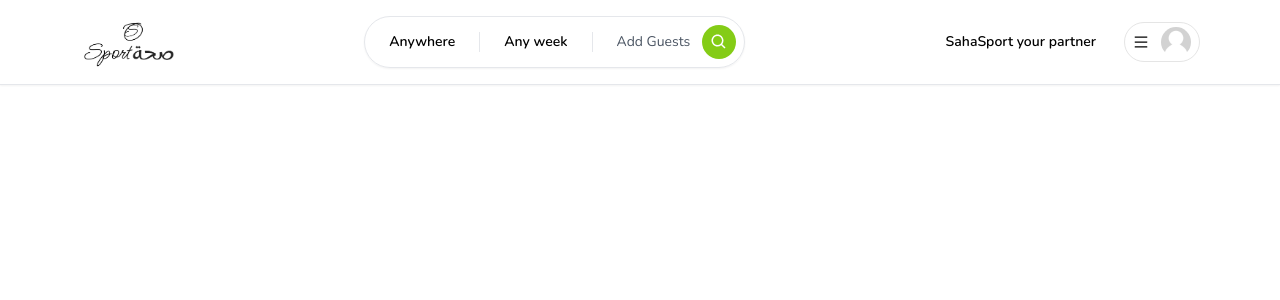
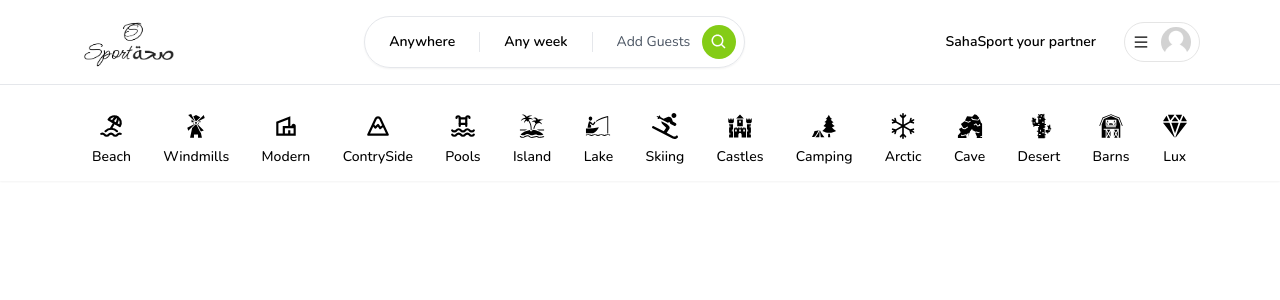
Before and after one commit to SofienDerbel/sahasport, a Next.js app: page / in a window 1280 px wide. Shown: the top 300 px of the page. Built offline with nearby package versions, Linux system fonts and the light colour scheme; no server answers.

Commit message:
categories with selection using path params

```diff
--- /dev/null
+++ b/app/components/CategoryBox.tsx
@@ -0,0 +1,66 @@
+import { useRouter, useSearchParams } from 'next/navigation';
+import React, { useCallback } from 'react';
+import { IconType } from 'react-icons';
+import qs from 'query-string'
+interface categoryBoxProps {
+    icon : IconType;
+    label: string;
+    selected?:boolean;
+}
+const CategoryBox:React.FC<categoryBoxProps> = ({
+icon: Icon,
+label,
+selected
+}) => {
+    const router = useRouter();
+    const params = useSearchParams();
+
+    const handleClick = useCallback(()=>{
+        let currentQuery = {};
+        selected=true;
+        if (params){
+            //parse them to become an object and not a string
+            currentQuery = qs.parse(params.toString());
+        }
+        //spread them and add the category
+        const updatedQuery: any = {
+            ...currentQuery,
+            category: label
+        }
+        //if we click on a tacegory and it is already selected we need to remove it from the selection
+        if(params?.get('category') === label){
+            delete updatedQuery.category;
+        }
+
+        const url = qs.stringifyUrl({
+            url:'/',
+            query: updatedQuery
+        },{skipNull: true});
+
+        router.push(url)
+    },[label,params,router])
+    return (
+        <div
+        onClick={handleClick}
+        className=
+        {`flex
+        flex-col
+        items-center
+        justify-center
+        gap-2
+        p-3
+        border-b-2
+        hover:text-neutral-800
+        transition
+        cursor-pointer
+        ${selected?'border-lime-300':'border-transparent'}
+        ${selected?'text-neutral-800': 'text-neutral-500'}}
+        `}>
+        <Icon size={26}/>
+        <div
+        className='font-medium text-sm'>{label}</div>
+        </div>
+    );
+};
+
+export default CategoryBox;
--- /dev/null
+++ b/app/components/navbar/Categories.tsx
@@ -0,0 +1,93 @@
+import React from 'react';
+import Container from '../Container';
+import { TbBeach, TbMountain, TbPool } from 'react-icons/tb';
+import { GiBarn, GiBoatFishing, GiCactus, GiCastle, GiCaveEntrance, GiForestCamp, GiIsland, GiWindmill } from 'react-icons/gi';
+import { FaSkiing } from 'react-icons/fa';
+import { MdOutlineVilla } from 'react-icons/md';
+import CategoryBox from '../CategoryBox';
+import { usePathname, useSearchParams } from 'next/navigation';
+import { BsSnow } from 'react-icons/bs';
+import { IoDiamond } from 'react-icons/io5';
+
+
+export const categories = [
+    {label: 'Beach',
+    icon : TbBeach,
+    description : 'This preoperty is close to the beach!'},
+    {label: 'Windmills',
+    icon : GiWindmill,
+    description : 'This preoperty has a windwills!'},
+    {label: 'Modern',
+    icon : MdOutlineVilla,
+    description : 'This preoperty is close to the beach!'},
+    {label: 'ContrySide',
+    icon : TbMountain,
+    description : 'This preoperty is close to the mountain!'},
+    {label: 'Pools',
+    icon : TbPool,
+    description : 'This preoperty has a pool!'},
+    {label: 'Island',
+    icon : GiIsland,
+    description : 'This preoperty is on an island!'},
+    {label: 'Lake',
+    icon : GiBoatFishing,
+    description : 'This preoperty is close to a lake!'},
+    {label: 'Skiing',
+    icon : FaSkiing,
+    description : 'This preoperty has skiing activities!'},
+    {label: 'Castles',
+    icon : GiCastle,
+    description : 'This preoperty is in a castle!'},
+    {label: 'Camping',
+    icon : GiForestCamp,
+    description : 'This preoperty has camping activities!'},
+    {label: 'Arctic',
+    icon : BsSnow,
+    description : 'This preoperty has arctic activities!'},
+    {label: 'Cave',
+    icon : GiCaveEntrance,
+    description : 'This preoperty is in a cave!'},
+    {label: 'Desert',
+    icon : GiCactus,
+    description : 'This preoperty is a desert!'},
+    {label: 'Barns',
+    icon : GiBarn,
+    description : 'This preoperty is in a barn!'},
+    {label: 'Lux',
+    icon : IoDiamond,
+    description : 'This preoperty is luxurious!'},
+
+]
+
+const Categories = () => {
+    const params = useSearchParams();
+    const category = params?.get('category');
+    const pathname = usePathname();
+    //to check if we are on the mainpage or not, to show/hide the categories icons
+    const isMainPage = pathname ==='/';
+    if(!isMainPage)
+    {return null}
+    return (
+
+        <Container>
+            <div className='
+            pt-4
+            flex
+            flex-row
+            items-center
+            justify-between
+            overflow-x-auto
+            '>
+                {categories.map((item)=>(
+                    <CategoryBox
+                    key={item.label}
+                    label={item.label}
+                    selected={category ===item.label}
+                    icon={item.icon} />
+                ))}
+            </div>
+        </Container>
+    );
+};
+
+export default Categories;
--- a/app/components/navbar/Navbar.tsx
+++ b/app/components/navbar/Navbar.tsx
@@ -7,6 +7,7 @@ import Search from './Search';
 import UserMenu from './UserMenu';
 
 import { SafeUser } from '@/app/types';
+import Categories from './Categories';
 interface navbarProps{
     currentUser?: SafeUser | null;
 }
@@ -33,6 +34,7 @@ const Navbar: React.FC<navbarProps> = ({
                 </div>
             </Container>
             </div>
+            <Categories></Categories>
         </div>
     );
 };
--- a/package.json
+++ b/package.json
@@ -15,6 +15,7 @@
     "bcrypt": "^5.1.1",
     "next": "14.1.0",
     "next-auth": "^4.24.5",
+    "query-string": "^8.2.0",
     "react": "^18",
     "react-dom": "^18",
     "react-hook-form": "^7.50.1",
```
Also changed, not shown: 1 other file (tests, documents, lock files or other folders).
